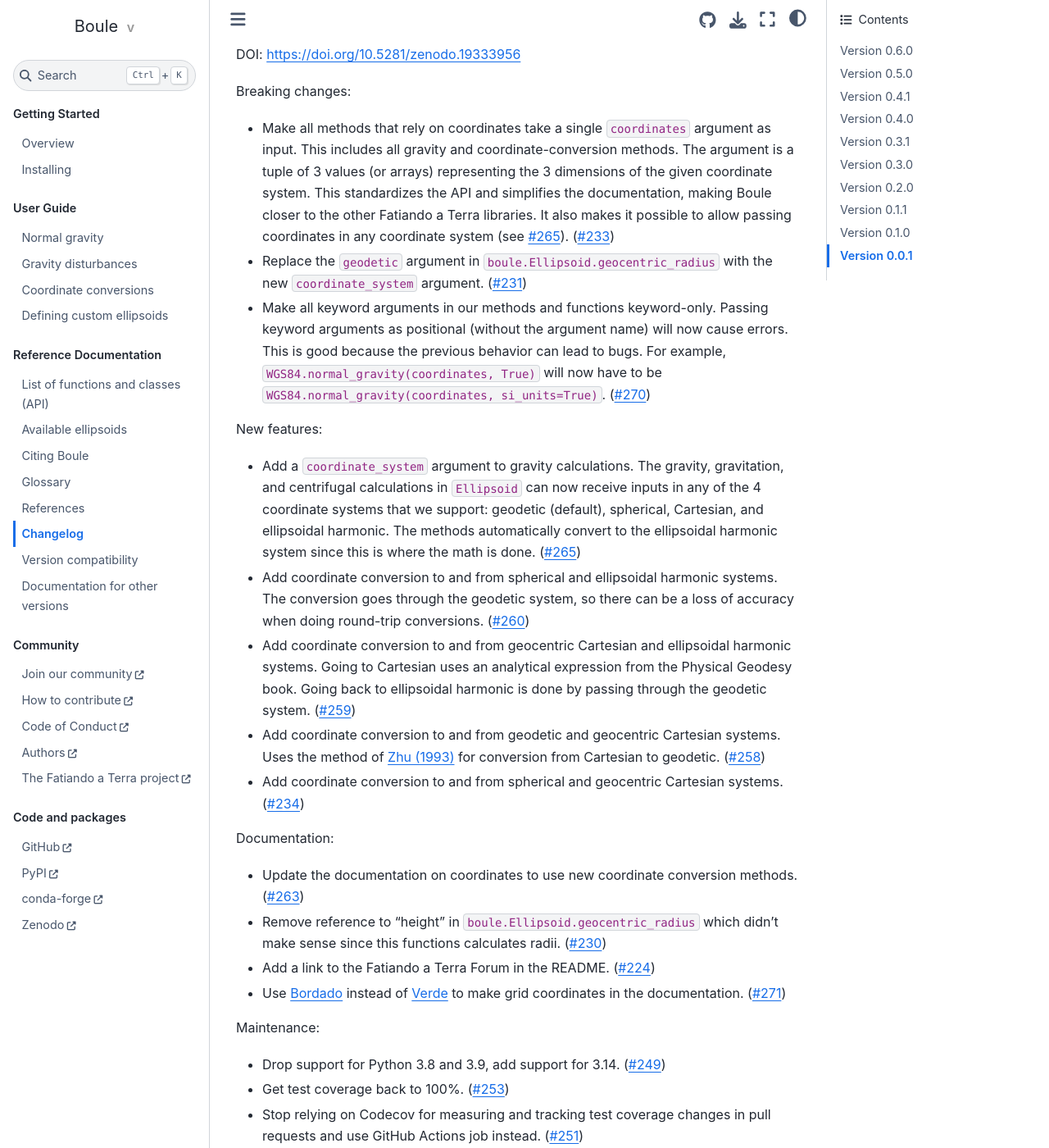
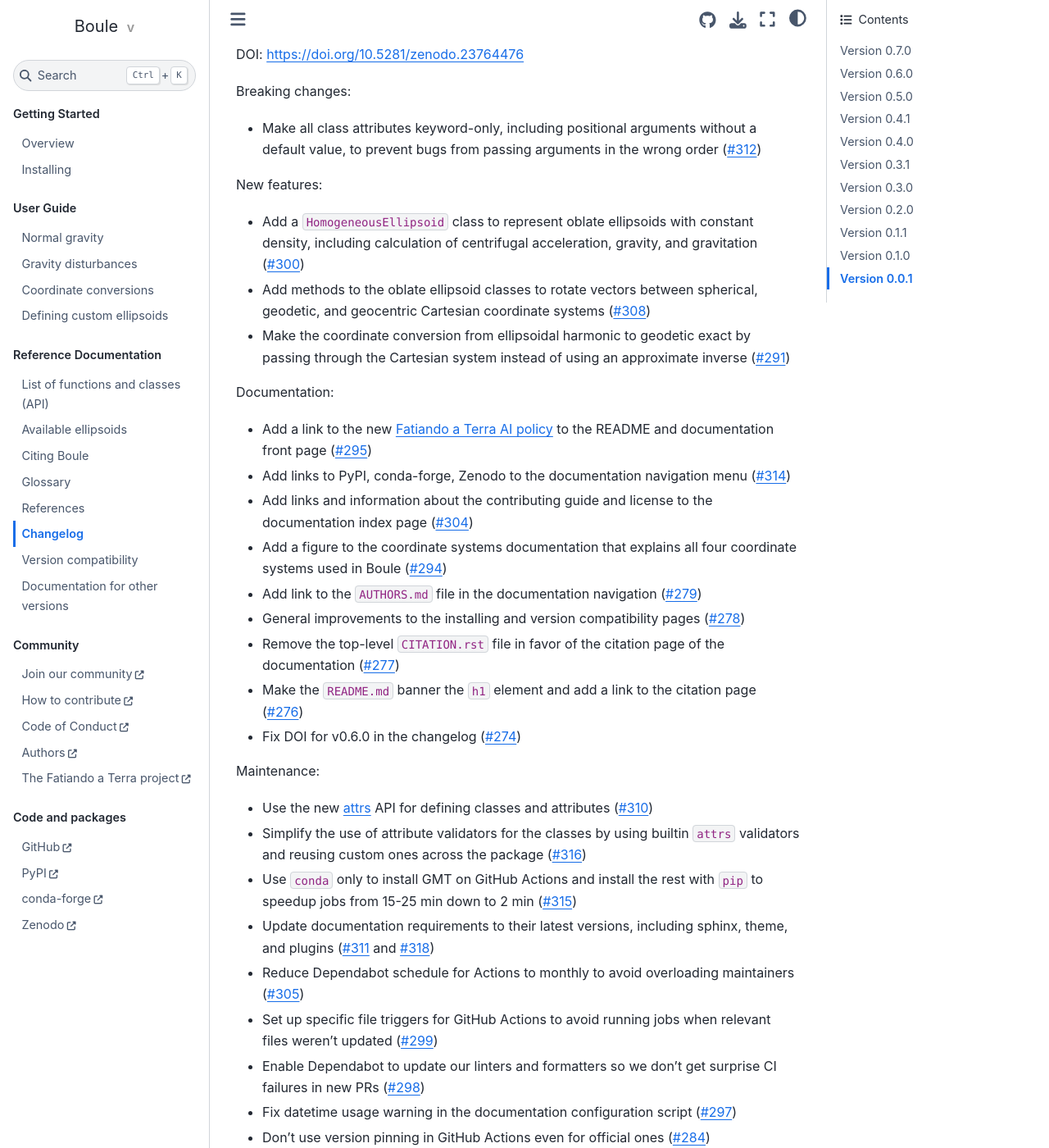
Before and after one commit to fatiando/boule, a Sphinx documentation site: the page built from doc/changes.rst, in a window 1280 px wide and 1400 px high, scrolled down 207 px. Shown: the whole window at 82% size. Built offline with Sphinx 7.4.7 and the Sphinx Book theme 1.1.4, drawn with Linux system fonts in a browser that asks for light colours; the version number could not be read and is left out; some of the changed text lies outside the part shown.

Commit message:
Add a changelog entry for v0.7.0 (#319)
Minor release with a lot of maintenance and documentation, one small
breaking change, and a few new features.

```diff
--- a/doc/changes.rst
+++ b/doc/changes.rst
@@ -2,6 +2,58 @@
 
 Changelog
 =========
+
+Version 0.7.0
+-------------
+
+Released on: 2026/10/29
+
+DOI: https://doi.org/10.5281/zenodo.23764476
+
+Breaking changes:
+
+- Make all class attributes keyword-only, including positional arguments without a default value, to prevent bugs from passing arguments in the wrong order (`#312 <https://github.com/fatiando/boule/pull/312>`__)
+
+New features:
+
+- Add a ``HomogeneousEllipsoid`` class to represent oblate ellipsoids with constant density, including calculation of centrifugal acceleration, gravity, and gravitation (`#300 <https://github.com/fatiando/boule/pull/300>`__)
+- Add methods to the oblate ellipsoid classes to rotate vectors between spherical, geodetic, and geocentric Cartesian coordinate systems (`#308 <https://github.com/fatiando/boule/pull/308>`__)
+- Make the coordinate conversion from ellipsoidal harmonic to geodetic exact by passing through the Cartesian system instead of using an approximate inverse (`#291 <https://github.com/fatiando/boule/pull/291>`__)
+
+Documentation:
+
+- Add a link to the new `Fatiando a Terra AI policy <github.com/fatiando/community/blob/main/AI.md>`__ to the README and documentation front page (`#295 <https://github.com/fatiando/boule/pull/295>`__)
+- Add links to PyPI, conda-forge, Zenodo to the documentation navigation menu (`#314 <https://github.com/fatiando/boule/pull/314>`__)
+- Add links and information about the contributing guide and license to the documentation index page (`#304 <https://github.com/fatiando/boule/pull/304>`__)
+- Add a figure to the coordinate systems documentation that explains all four coordinate systems used in Boule (`#294 <https://github.com/fatiando/boule/pull/294>`__)
+- Add link to the ``AUTHORS.md`` file in the documentation navigation (`#279 <https://github.com/fatiando/boule/pull/279>`__)
+- General improvements to the installing and version compatibility pages (`#278 <https://github.com/fatiando/boule/pull/278>`__)
+- Remove the top-level ``CITATION.rst`` file in favor of the citation page of the documentation (`#277 <https://github.com/fatiando/boule/pull/277>`__)
+- Make the ``README.md`` banner the ``h1`` element and add a link to the citation page (`#276 <https://github.com/fatiando/boule/pull/276>`__)
+- Fix DOI for v0.6.0 in the changelog (`#274 <https://github.com/fatiando/boule/pull/274>`__)
+
+Maintenance:
+
+- Use the new `attrs <https://www.attrs.org>`__ API for defining classes and attributes (`#310 <https://github.com/fatiando/boule/pull/310>`__)
+- Simplify the use of attribute validators for the classes by using builtin ``attrs`` validators and reusing custom ones across the package (`#316 <https://github.com/fatiando/boule/pull/316>`__)
+- Use ``conda`` only to install GMT on GitHub Actions and install the rest with ``pip`` to speedup jobs from 15-25 min down to 2 min (`#315 <https://github.com/fatiando/boule/pull/315>`__)
+- Update documentation requirements to their latest versions, including sphinx, theme, and plugins (`#311 <https://github.com/fatiando/boule/pull/311>`__ and `#318 <https://github.com/fatiando/boule/pull/318>`__)
+- Reduce Dependabot schedule for Actions to monthly to avoid overloading maintainers (`#305 <https://github.com/fatiando/boule/pull/305>`__)
+- Set up specific file triggers for GitHub Actions to avoid running jobs when relevant files weren’t updated (`#299 <https://github.com/fatiando/boule/pull/299>`__)
+- Enable Dependabot to update our linters and formatters so we don’t get surprise CI failures in new PRs (`#298 <https://github.com/fatiando/boule/pull/298>`__)
+- Fix datetime usage warning in the documentation configuration script (`#297 <https://github.com/fatiando/boule/pull/297>`__)
+- Don’t use version pinning in GitHub Actions even for official ones (`#284 <https://github.com/fatiando/boule/pull/284>`__)
+- Fix deprecation warnings in push to PyPI GitHub Action (`#283 <https://github.com/fatiando/boule/pull/283>`__)
+- Fix cache poisoning vulnerability in GitHub Actions (`#282 <https://github.com/fatiando/boule/pull/282>`__)
+- Fix the use of ``-depth`` with ``find`` in our ``Makefile`` to safely delete temporary folders (`#281 <https://github.com/fatiando/boule/pull/281>`__)
+- Fix documentation deployment GitHub Action by setting the right permissions (`#273 <https://github.com/fatiando/boule/pull/273>`__)
+
+This release contains contributions from:
+
+- Arthur Siqueira-Macedo
+- Bing Gao
+- Leonardo Uieda
+- Víctor Jean Pierre Mandujano Gutierrez
 
 Version 0.6.0
 -------------
--- a/doc/versions.rst
+++ b/doc/versions.rst
@@ -7,6 +7,7 @@ Use the links below to access documentation for specific versions
 * `Latest release <http://www.fatiando.org/boule/latest>`__
 * `Development <http://www.fatiando.org/boule/dev>`__
   (reflects the current development branch on GitHub)
+* `v0.7.0 <http://www.fatiando.org/boule/v0.7.0>`__
 * `v0.6.0 <http://www.fatiando.org/boule/v0.6.0>`__
 * `v0.5.0 <http://www.fatiando.org/boule/v0.5.0>`__
 * `v0.4.1 <http://www.fatiando.org/boule/v0.4.1>`__
```
